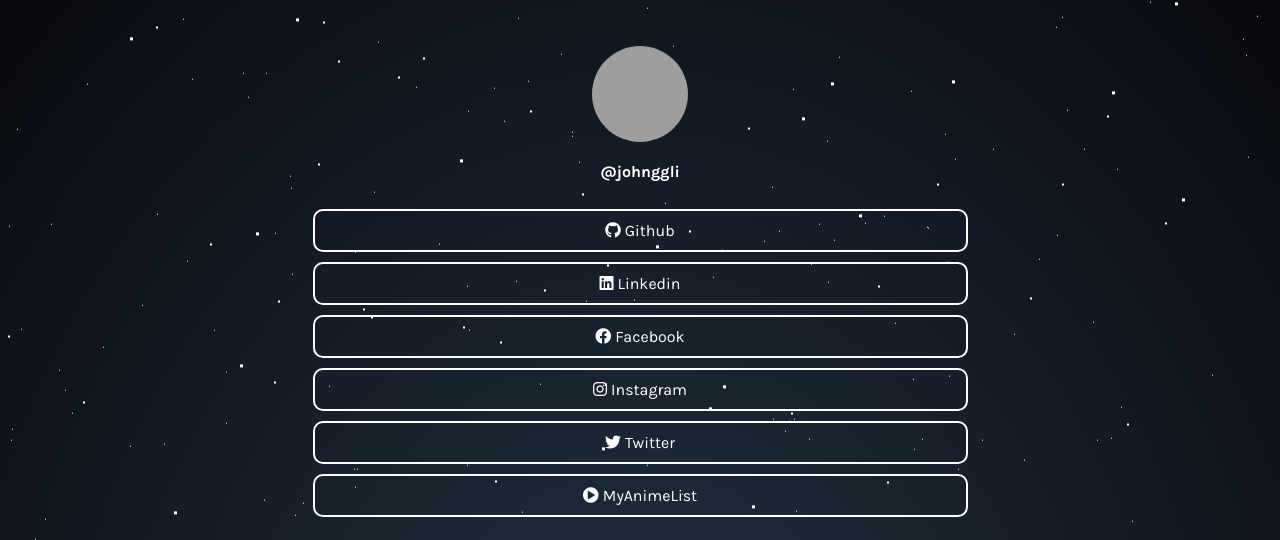
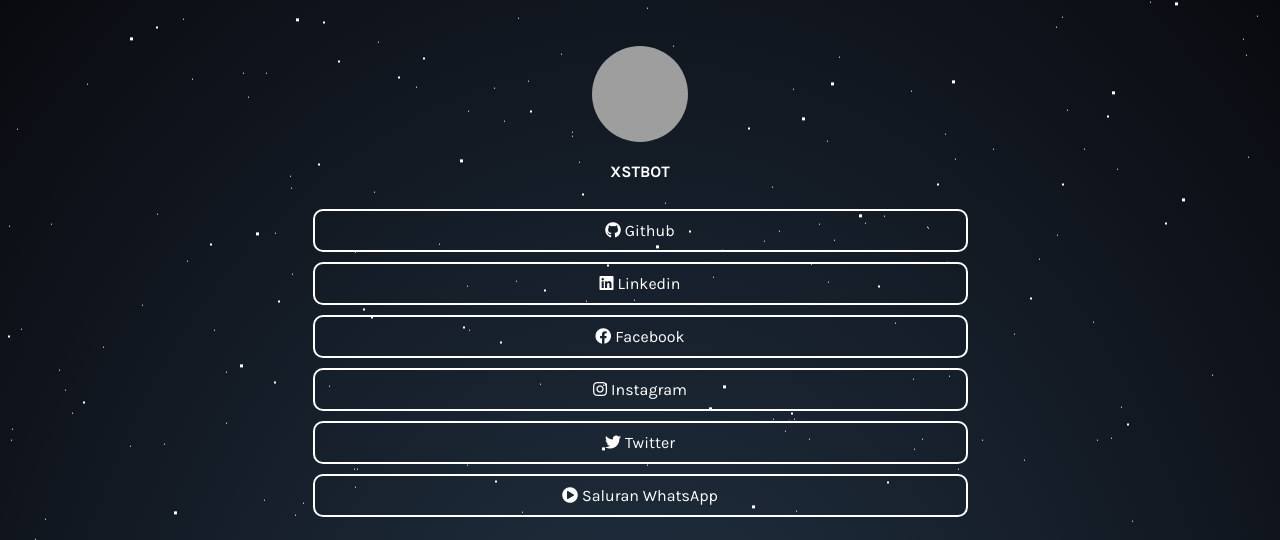
Before and after one commit to xstbot/xstbot.github.io, a plain HTML site: page index.html in a window 1280 px wide. Shown: the top 540 px of the page. Drawn offline with Linux system fonts and the light colour scheme; grey boxes are pictures that could not be loaded.

Commit message:
Update index.html

```diff
--- a/index.html
+++ b/index.html
@@ -3,7 +3,7 @@
   <head>
     <meta charset="UTF-8">
     <meta name="viewport" content="width=device-width, initial-scale=1.0">
-    <title>John Emerson | Linktree</title>
+    <title>XSTBOT | Bot WhatsApp Store</title>
     <!-- Favicon -->
     <link rel="icon" href="https://avatars0.githubusercontent.com/u/43749971" type="image/x-icon" />
     <!-- Font Awesome icons -->
@@ -40,7 +40,7 @@
     </div>
 
     <div id="userName">
-      @johnggli
+      XSTBOT
     </div>
 
     <div id="links">
@@ -59,8 +59,8 @@
       <a class="link" href="https://twitter.com/johnggli" target="_blank">
         <i class="fab fa-twitter">&nbsp;</i>Twitter
       </a>
-      <a class="link" href="https://myanimelist.net/profile/johnggli" target="_blank">
-        <i class="fa fa-play-circle">&nbsp;</i>MyAnimeList
+      <a class="link" href="https://whatsapp.com/channel/0029VaarWXN6RGJGIlAVmm0Q" target="_blank">
+        <i class="fa fa-play-circle">&nbsp;</i>Saluran WhatsApp
       </a>
     </div>
 
```
